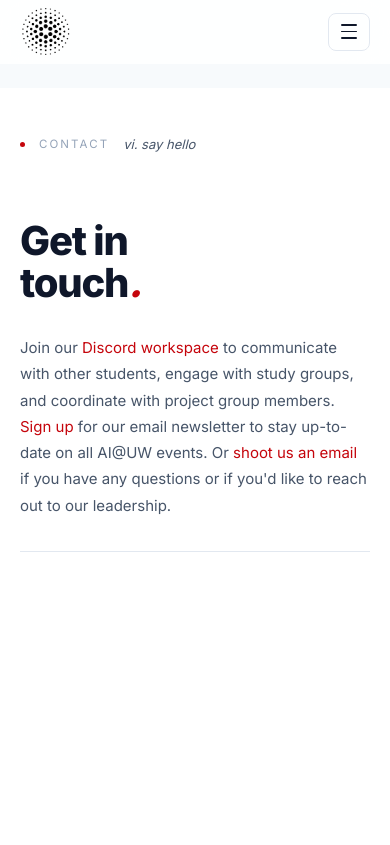
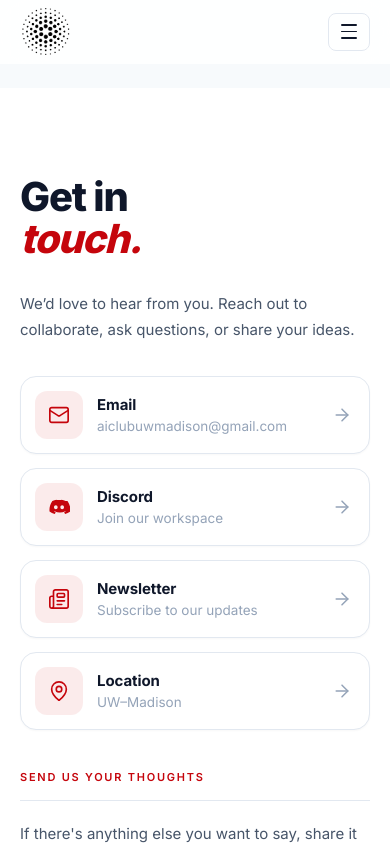
Before and after one commit to aiclubuwmadison/aiclubuwmadison.github.io, a React (Vite) app: page /contact in a window 390 px wide. Shown: the top 845 px of the page. Built offline with nearby package versions, Linux system fonts and the light colour scheme.

Commit message:
Redesign Contact page layout and styles

```diff
--- a/src/components/Contact.css
+++ b/src/components/Contact.css
@@ -66,46 +66,90 @@
   list-style: none;
   padding: 0;
   margin: 0;
-  border-top: 1px solid var(--atmos-hairline);
+  display: flex;
+  flex-direction: column;
+  gap: 14px;
 }
 
-.atmos-contact .atmos-channel {
+.atmos-contact .atmos-channel-card {
   display: grid;
-  grid-template-columns: 100px 1fr auto;
+  grid-template-columns: 56px 1fr auto;
   align-items: center;
-  gap: 16px;
-  padding: 18px 0;
-  border-bottom: 1px solid var(--atmos-hairline);
+  gap: 18px;
+  padding: 16px 22px 16px 16px;
+  border: 1px solid var(--atmos-hairline);
+  border-radius: 16px;
+  background: #fff;
   font-family: var(--atmos-sans);
-  font-size: 14px;
+  text-decoration: none;
+  color: var(--atmos-ink);
+  box-shadow: 0 1px 2px rgba(15, 17, 21, 0.03);
+  transition: border-color 200ms ease, transform 200ms ease,
+    box-shadow 200ms ease;
 }
 
-.atmos-contact .atmos-channel-label {
-  font-size: 11px;
-  font-weight: 600;
-  letter-spacing: 0.14em;
-  text-transform: uppercase;
-  color: var(--atmos-ink-mute);
+.atmos-contact .atmos-channel-card:hover {
+  border-color: rgba(197, 5, 12, 0.35);
+  transform: translateY(-1px);
+  box-shadow: 0 6px 18px rgba(197, 5, 12, 0.08);
 }
 
-.atmos-contact .atmos-channel-text {
-  color: var(--atmos-ink-soft);
+.atmos-contact .atmos-channel-icon {
+  width: 56px;
+  height: 56px;
+  border-radius: 14px;
+  background: rgba(197, 5, 12, 0.08);
+  color: var(--atmos-badger);
+  display: inline-flex;
+  align-items: center;
+  justify-content: center;
 }
 
-.atmos-contact .atmos-channel-link {
-  color: var(--atmos-ink);
-  text-decoration: none;
-  font-weight: 500;
-  transition: color 160ms;
+.atmos-contact .atmos-channel-icon svg {
+  width: 24px;
+  height: 24px;
 }
 
-.atmos-contact .atmos-channel-link:hover {
-  color: var(--atmos-badger);
+.atmos-contact .atmos-channel-body {
+  display: flex;
+  flex-direction: column;
+  gap: 4px;
+  min-width: 0;
+}
+
+.atmos-contact .atmos-channel-title {
+  font-size: 15px;
+  font-weight: 700;
+  color: var(--atmos-ink);
+  letter-spacing: -0.005em;
+}
+
+.atmos-contact .atmos-channel-sub {
+  font-size: 13.5px;
+  color: var(--atmos-ink-mute);
+  overflow: hidden;
+  text-overflow: ellipsis;
+  white-space: nowrap;
 }
 
 .atmos-contact .atmos-channel-arr {
-  font-size: 12px;
+  width: 22px;
+  height: 22px;
   color: var(--atmos-ink-mute);
+  display: inline-flex;
+  align-items: center;
+  justify-content: center;
+  transition: transform 200ms ease, color 200ms ease;
+}
+
+.atmos-contact .atmos-channel-arr svg {
+  width: 20px;
+  height: 20px;
+}
+
+.atmos-contact .atmos-channel-card:hover .atmos-channel-arr {
+  color: var(--atmos-badger);
+  transform: translateX(3px);
 }
 
 /* RIGHT COLUMN --------------------------------------------- */
@@ -195,10 +239,6 @@
     grid-template-columns: 1fr;
   }
 
-  .atmos-contact .atmos-channel {
-    grid-template-columns: 90px 1fr auto;
-  }
-
   .atmos-contact .atmos-contact-foot {
     flex-direction: column;
     align-items: flex-start;
@@ -213,20 +253,36 @@
 }
 
 @media (max-width: 480px) {
-  .atmos-contact .atmos-channel {
-    grid-template-columns: 1fr;
-    gap: 4px;
-    padding: 14px 0;
+  .atmos-contact .atmos-channel-card {
+    grid-template-columns: 48px 1fr auto;
+    gap: 14px;
+    padding: 14px 16px 14px 14px;
   }
 
-  .atmos-contact .atmos-channel-arr {
-    justify-self: start;
+  .atmos-contact .atmos-channel-icon {
+    width: 48px;
+    height: 48px;
+    border-radius: 12px;
+  }
+
+  .atmos-contact .atmos-channel-icon svg {
+    width: 22px;
+    height: 22px;
   }
 }
 
 /* Reduced motion ------------------------------------------- */
 @media (prefers-reduced-motion: reduce) {
-  .atmos-contact .atmos-channel-link {
+  .atmos-contact .atmos-channel-card,
+  .atmos-contact .atmos-channel-arr {
     transition: none;
   }
+
+  .atmos-contact .atmos-channel-card:hover {
+    transform: none;
+  }
+
+  .atmos-contact .atmos-channel-card:hover .atmos-channel-arr {
+    transform: none;
+  }
 }
--- a/src/components/Contact.jsx
+++ b/src/components/Contact.jsx
@@ -1,3 +1,4 @@
+import { Mail, Newspaper, MapPin, ArrowRight } from 'lucide-react';
 import './Contact.css';
 
 const Contact = () => {
@@ -5,85 +6,95 @@
     <div className="atmos-root atmos-contact">
       <section className="atmos-contact-hero">
         <div className="atmos-shell">
-          <div className="atmos-hero-meta">
-            <span className="atmos-dot" />
-            <span>Contact</span>
-            <span className="atmos-hero-meta-index">vi. say hello</span>
-          </div>
-
           <div className="atmos-contact-row">
             <div className="atmos-contact-left">
               <h1 className="atmos-contact-title">
                 Get in
                 <br />
-                touch<span className="atmos-contact-amp">.</span>
+                <span className="atmos-contact-amp">touch.</span>
               </h1>
 
               <p className="atmos-contact-lede">
-                Join our{' '}
-                <a target="_blank" rel="noopener noreferrer" href="https://discord.gg/TTSykcZAg4">
-                  Discord workspace
-                </a>{' '}
-                to communicate with other students, engage with study groups, and coordinate with
-                project group members.{' '}
-                <a target="_blank" rel="noopener noreferrer" href="http://eepurl.com/dMyKlQ">
-                  Sign up
-                </a>{' '}
-                for our email newsletter to stay up-to-date on all AI@UW events. Or{' '}
-                <a target="_blank" rel="noopener noreferrer" href="mailto:aiclubuwmadison@gmail.com">
-                  shoot us an email
-                </a>{' '}
-                if you have any questions or if you'd like to reach out to our leadership.
+                We&rsquo;d love to hear from you. Reach out to collaborate,
+                ask questions, or share your ideas.
               </p>
 
               <ul className="atmos-channel-list">
-                <li className="atmos-channel">
-                  <span className="atmos-channel-label">Email</span>
-                  <span className="atmos-channel-text">
-                    <a className="atmos-channel-link" href="mailto:aiclubuwmadison@gmail.com">
-                      aiclubuwmadison@gmail.com
+                <li>
+                  <a
+                    className="atmos-channel-card"
+                    href="mailto:aiclubuwmadison@gmail.com"
+                  >
+                    <span className="atmos-channel-icon" aria-hidden="true">
+                      <Mail strokeWidth={1.8} />
+                    </span>
+                    <span className="atmos-channel-body">
+                      <span className="atmos-channel-title">Email</span>
+                      <span className="atmos-channel-sub">aiclubuwmadison@gmail.com</span>
+                    </span>
+                    <span className="atmos-channel-arr" aria-hidden="true">
+                      <ArrowRight strokeWidth={1.8} />
+                    </span>
                   </a>
-                  </span>
-                  <span className="atmos-channel-arr">
-                    <span className="atmos-arr">→</span>
-                  </span>
                 </li>
-                <li className="atmos-channel">
-                  <span className="atmos-channel-label">Discord</span>
-                  <span className="atmos-channel-text">
+                <li>
                   <a
-                      className="atmos-channel-link"
+                    className="atmos-channel-card"
                     target="_blank"
                     rel="noopener noreferrer"
                     href="https://discord.gg/TTSykcZAg4"
                   >
-                      Join the workspace
+                    <span className="atmos-channel-icon" aria-hidden="true">
+                      <svg viewBox="0 0 24 24" fill="currentColor">
+                        <path d="M19.27 5.33A18.13 18.13 0 0 0 14.7 4l-.21.42a17.3 17.3 0 0 0-4.97 0L9.3 4a18.13 18.13 0 0 0-4.57 1.33C2.05 9.27 1.32 13.1 1.68 16.88a18.4 18.4 0 0 0 5.57 2.81c.45-.61.85-1.26 1.19-1.94-.65-.24-1.27-.54-1.86-.89.16-.11.31-.23.46-.35a13 13 0 0 0 11.92 0c.15.12.3.24.46.35-.59.35-1.21.65-1.86.9.34.67.74 1.32 1.19 1.93a18.4 18.4 0 0 0 5.57-2.81c.43-4.39-.74-8.18-3.05-11.55ZM8.52 14.5c-1.1 0-2-.99-2-2.2s.88-2.2 2-2.2c1.13 0 2.03 1 2 2.2 0 1.21-.88 2.2-2 2.2Zm6.96 0c-1.1 0-2-.99-2-2.2s.88-2.2 2-2.2c1.13 0 2.03 1 2 2.2 0 1.21-.87 2.2-2 2.2Z" />
+                      </svg>
+                    </span>
+                    <span className="atmos-channel-body">
+                      <span className="atmos-channel-title">Discord</span>
+                      <span className="atmos-channel-sub">Join our workspace</span>
+                    </span>
+                    <span className="atmos-channel-arr" aria-hidden="true">
+                      <ArrowRight strokeWidth={1.8} />
+                    </span>
                   </a>
-                  </span>
-                  <span className="atmos-channel-arr">
-                    <span className="atmos-arr">→</span>
-                  </span>
                 </li>
-                <li className="atmos-channel">
-                  <span className="atmos-channel-label">Newsletter</span>
-                  <span className="atmos-channel-text">
+                <li>
                   <a
-                      className="atmos-channel-link"
+                    className="atmos-channel-card"
                     target="_blank"
                     rel="noopener noreferrer"
                     href="http://eepurl.com/dMyKlQ"
                   >
-                      Subscribe
+                    <span className="atmos-channel-icon" aria-hidden="true">
+                      <Newspaper strokeWidth={1.8} />
+                    </span>
+                    <span className="atmos-channel-body">
+                      <span className="atmos-channel-title">Newsletter</span>
+                      <span className="atmos-channel-sub">Subscribe to our updates</span>
+                    </span>
+                    <span className="atmos-channel-arr" aria-hidden="true">
+                      <ArrowRight strokeWidth={1.8} />
+                    </span>
                   </a>
+                </li>
+                <li>
+                  <a
+                    className="atmos-channel-card"
+                    target="_blank"
+                    rel="noopener noreferrer"
+                    href="https://maps.google.com/?q=University+of+Wisconsin-Madison"
+                  >
+                    <span className="atmos-channel-icon" aria-hidden="true">
+                      <MapPin strokeWidth={1.8} />
                     </span>
-                  <span className="atmos-channel-arr">
-                    <span className="atmos-arr">→</span>
+                    <span className="atmos-channel-body">
+                      <span className="atmos-channel-title">Location</span>
+                      <span className="atmos-channel-sub">UW&ndash;Madison</span>
                     </span>
-                </li>
-                <li className="atmos-channel">
-                  <span className="atmos-channel-label">Location</span>
-                  <span className="atmos-channel-text">UW–Madison</span>
-                  <span className="atmos-channel-arr">WI</span>
+                    <span className="atmos-channel-arr" aria-hidden="true">
+                      <ArrowRight strokeWidth={1.8} />
+                    </span>
+                  </a>
                 </li>
               </ul>
             </div>
@@ -91,7 +102,6 @@
             <div className="atmos-contact-right">
               <div className="atmos-form-head">
                 <span className="atmos-form-eyebrow">Send us your thoughts</span>
-                <span className="atmos-form-roman">vi.i — submission</span>
               </div>
 
               <p className="atmos-contact-lede" style={{ margin: 0 }}>
@@ -121,12 +131,6 @@
                   Loading…
                 </iframe>
               </div>
-
-              <div className="atmos-form-foot">
-                <span className="atmos-dot" />
-                <span>Hosted on Google Forms</span>
-                <em>— responses go to the AI@UW board.</em>
-              </div>
             </div>
           </div>
 
```
Lines whose indentation alone changed are shown as unchanged.
